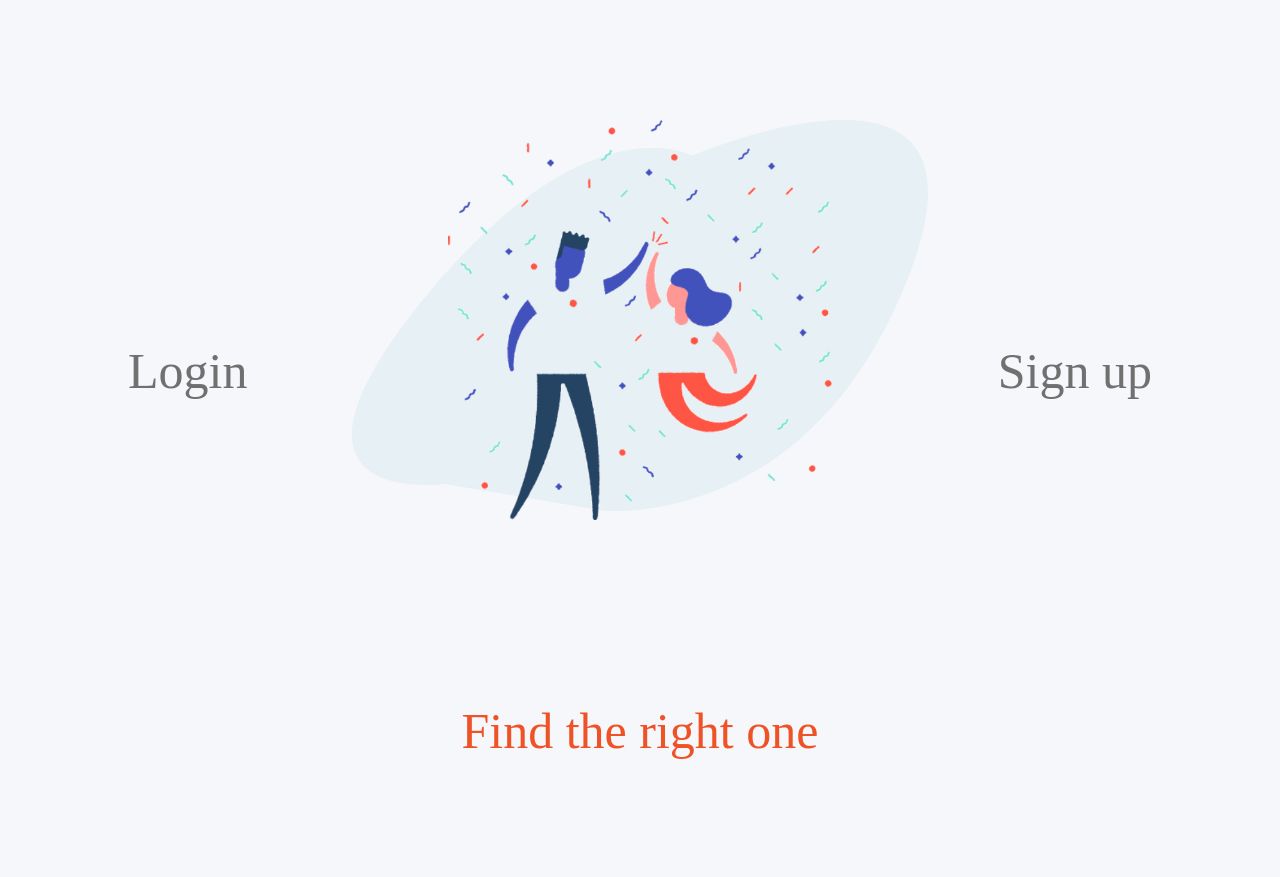
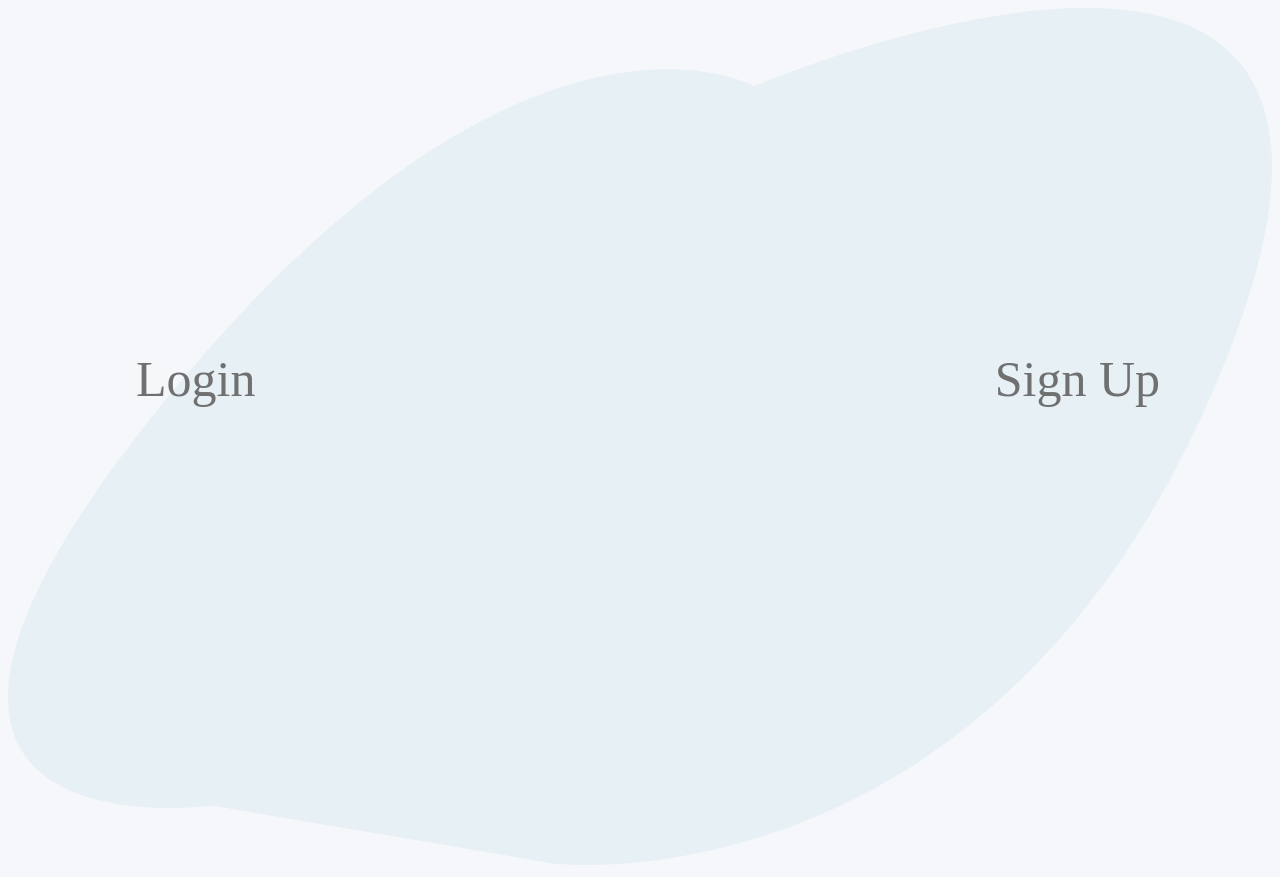
Before and after one commit to solown/ServeurWEB_PROJET, a PHP site: page /accueil.html in a window 1280 px wide. Before the commit the page ends 759 px from the top, so only its background shows below. Run offline with PHP 8.4, Linux system fonts and the light colour scheme.

Commit message:
index.html v2

```diff
--- a/site/accueil.html
+++ b/site/accueil.html
@@ -14,13 +14,10 @@
 		Nulla quis lorem ut libero malesuada feugiat. Cras ultricies ligula sed magna dictum porta.
 	</p><-->
 	<div class="cloudAccueil"><img src="images/cloud.svg" alt="cloud of love">
+	<div class="buttons">
+		<a class="login" href="login.html">Login</a>
+		<a class="signUp" href="signup.html">Sign Up</a>
 	</div>
-	<div class="fiveAccueil"><img src="images/five.png" alt="cloud of love">
-	</div>
-	<a class="greyBtn LoginBtn" href="Login.html">Login</a>
-	<a class="greyBtn SignUpBtn" href="SignUp.html">Sign up</a>
-
-	<p class="slogan">Find the right one</p>
 	<script src="scripts/main.js"></script>
 </body>
 
--- a/site/styles/style.css
+++ b/site/styles/style.css
@@ -1,69 +1,48 @@
-* {
-	padding: 0;
-	margin: 0;
+html,
+body {
+	height: 100%;
 }
 
 body {
-	height: 100%;
-	width: 100%;
 	background-color: #F5F7FA;
+	background-image: url(../images/five.png), url(../images/cloud.svg);
+	background-repeat: no-repeat;
+	background-attachment: fixed;
+	background-position: center 40%, center 40%;
+	background-size: 30% auto, 40% auto;
+	font-family: Fjalla One Regular;
+	font-size: 50px;
+	overflow: hidden;
 }
 
-a.greyBtn {
+.buttons {
+	position: absolute;
+	width: 100%;
+	height: 100px;
+	top: 50%;
 	color: #707070;
 	text-decoration: none;
-	font-size: 50px;
-	font-family: Fjalla One Regular;
+	transform: translateY(-50%);
 }
 
-.LoginBtn {
+.buttons a {
 	position: absolute;
-	bottom: 50%;
-	left: 10%;
+	color: #707070;
+	text-decoration: none;
 }
 
-.SignUpBtn {
-	position: absolute;
-	bottom: 50%;
-	right: 10%;
+.login {
+	left: 10%
+}
+
+.signUp {
+	right: 10%
 }
 
 .slogan {
-	color: #F05228;
-	font-size: 50px;
-	font-family: Fjalla One Regular;
 	position: absolute;
 	bottom: 5%;
 	width: 100%;
+	color: #F05228;
 	text-align: center;
 }
-
-.cloudAccueil {
-	position: absolute;
-	width: 100%;
-	height: 100%;
-	text-align: center;
-}
-
-.cloudAccueil img {
-	position: relative;
-	top: 15%;
-	bottom: 15%;
-	width: 45%;
-	height: auto;
-}
-
-.fiveAccueil {
-	position: absolute;
-	width: 100%;
-	height: 100%;
-	text-align: center;
-}
-
-.fiveAccueil img {
-	position: relative;
-	top: 15%;
-	bottom: 15%;
-	width: 30%;
-	height: auto;
-}
```
